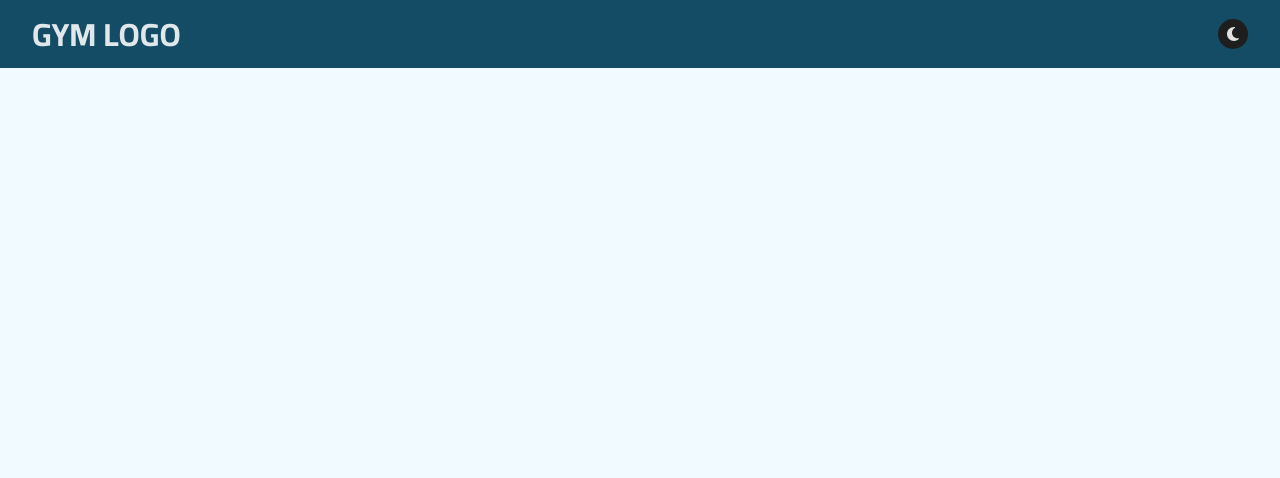
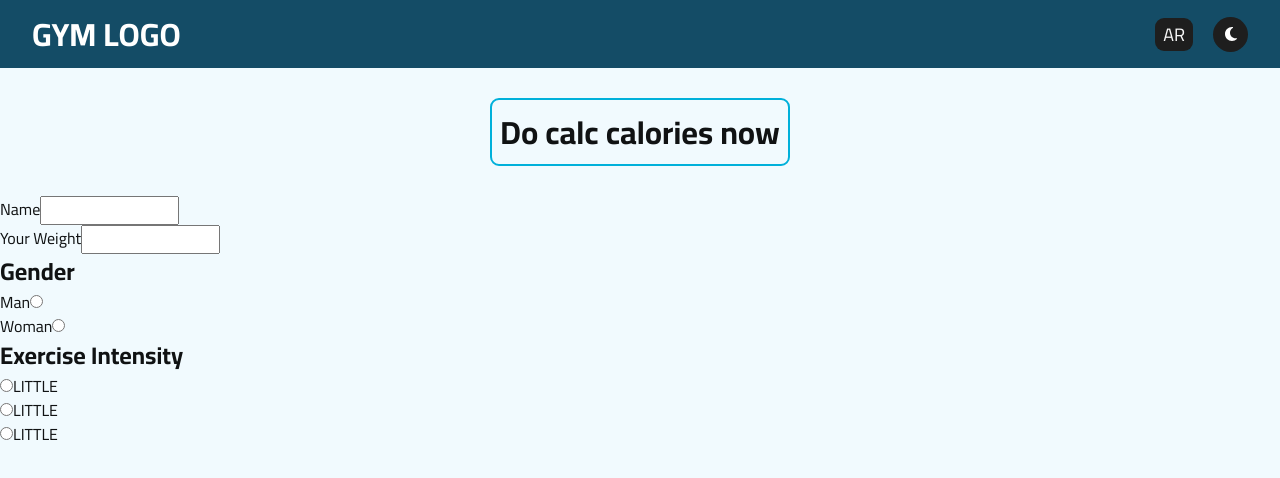
Before and after one commit to Youssef-Mhmoud/calc-calories, a React (Vite) app: page / in a window 1280 px wide. Shown: the top 478 px of the page. Built offline with nearby package versions, Linux system fonts and the light colour scheme.

Commit message:
Add Multiple language

```diff
--- a/package.json
+++ b/package.json
@@ -14,8 +14,10 @@
     "@fortawesome/free-brands-svg-icons": "^6.4.0",
     "@fortawesome/free-solid-svg-icons": "^6.4.0",
     "@fortawesome/react-fontawesome": "^0.2.0",
+    "i18next": "^23.2.1",
     "react": "^18.2.0",
     "react-dom": "^18.2.0",
+    "react-i18next": "^13.0.0",
     "react-router-dom": "^6.13.0",
     "sass": "^1.63.4"
   },
--- a/src/App.jsx
+++ b/src/App.jsx
@@ -2,6 +2,7 @@ import Navbar from "./components/Navbar";
 import "./App.scss";
 import { useContext } from "react";
 import { ThemeContext } from "./context/theme-context";
+import UserData from "./components/UserData";
 
 function App() {
   const { theme } = useContext(ThemeContext);
@@ -9,6 +10,7 @@ function App() {
   return (
     <div className={`${theme ? "App dark" : "App"}`}>
       <Navbar />
+      <UserData />
     </div>
   );
 }
--- a/src/App.scss
+++ b/src/App.scss
@@ -4,8 +4,16 @@
   height: 100vh;
 
   transition: 0.3s;
+
+  * {
+    color: #101213;
+  }
 }
 
 .dark {
   background-color: #0e3143;
+
+  * {
+    color: #fff;
+  }
 }
--- a/src/components/Navbar.jsx
+++ b/src/components/Navbar.jsx
@@ -3,9 +3,11 @@ import { ThemeContext } from "../context/theme-context";
 import "./Navbar.scss";
 import { useContext } from "react";
 import { faMoon, faSun } from "@fortawesome/free-solid-svg-icons";
+import { useTranslation } from "react-i18next";
 
 const Navbar = () => {
   const { theme, setTheme } = useContext(ThemeContext);
+  const [, i18n] = useTranslation();
 
   const changeTheme = () => {
     setTheme((prevTheme) => !prevTheme);
@@ -17,6 +19,28 @@ const Navbar = () => {
       </div>
       <nav className="navbar">
         <ul className="navbar__links">
+          <li className="btn">
+            {i18n.language === "en" && (
+              <button
+                onClick={() => {
+                  i18n.changeLanguage("ar");
+                }}
+                className="btn__lang"
+              >
+                AR
+              </button>
+            )}
+            {i18n.language === "ar" && (
+              <button
+                onClick={() => {
+                  i18n.changeLanguage("en");
+                }}
+                className="btn__lang"
+              >
+                EN
+              </button>
+            )}
+          </li>
           <li className="btn btn__dark-mode" onClick={changeTheme}>
             {theme ? (
               <FontAwesomeIcon icon={faSun} className="sun__icon" />
--- a/src/components/Navbar.scss
+++ b/src/components/Navbar.scss
@@ -6,16 +6,41 @@
   padding: 10px 32px;
   background-color: #144c66;
 
+  .logo {
+    h1 {
+      color: #fff;
+    }
+  }
+
   .navbar__links {
     display: flex;
+    align-items: center;
+    gap: 20px;
 
     list-style: none;
+
+    .btn__lang {
+      background-color: #1e1e1e;
+      padding: 0 8px;
+      border-radius: 9px;
+      border: none;
+      font-size: 18px;
+      color: #f7f7f7;
+
+      cursor: pointer;
+
+      transition: all 0.3s;
+
+      &:hover {
+        background-color: #161515;
+      }
+    }
 
     .btn__dark-mode {
       background-color: #1e1e1e;
 
-      width: 30px;
-      height: 30px;
+      width: 35px;
+      height: 35px;
 
       border-radius: 50%;
 
@@ -23,8 +48,17 @@
       align-items: center;
       justify-content: center;
 
-      .sun__icon {
-        color: #ffe066;
+      cursor: pointer;
+
+      transition: all 0.3s;
+      color: #fff;
+
+      * {
+        color: #fff;
+      }
+
+      &:hover {
+        background-color: #161515;
       }
     }
   }
--- /dev/null
+++ b/src/components/UserData.jsx
@@ -0,0 +1,54 @@
+import { useTranslation } from "react-i18next";
+import "./UserData.scss";
+
+const UserData = () => {
+  const [t] = useTranslation();
+  return (
+    <>
+      <h2 className="title">{t("title")}</h2>
+      <form action="">
+        {/* User Name */}
+        <div>
+          <label htmlFor="username">Name</label>
+          <input type="text" id="username" />
+        </div>
+        {/* BMR for men weight X 1 X 24*/}
+        {/* BMR for women weight X .9 X 24*/}
+        <div>
+          <label htmlFor="weight">Your Weight</label>
+          <input type="number" step="0.1" id="weight" />
+        </div>
+        {/* Gender */}
+        <div>
+          <h2 htmlFor="gender">Gender</h2>
+          <div>
+            <label htmlFor="man">Man</label>
+            <input type="radio" id="man" name="gender" value="man" />
+          </div>
+          <div>
+            <label htmlFor="woman">Woman</label>
+            <input type="radio" id="woman" name="gender" value="woman" />
+          </div>
+        </div>
+        {/* Level of Activity */}
+        <div className="box__activity">
+          <h2>Exercise Intensity</h2>
+          <div>
+            <input type="radio" id="little" value="little" name="activity" />
+            <label htmlFor="little">LITTLE</label>
+          </div>
+          <div>
+            <input type="radio" id="middle" value="middle" name="activity" />
+            <label htmlFor="middle">LITTLE</label>
+          </div>
+          <div>
+            <input type="radio" id="high" value="high" name="activity" />
+            <label htmlFor="high">LITTLE</label>
+          </div>
+        </div>
+      </form>
+    </>
+  );
+};
+
+export default UserData;
--- /dev/null
+++ b/src/components/UserData.scss
@@ -0,0 +1,11 @@
+.title {
+  text-align: center;
+  border: 2px solid #00b0da;
+
+  width: fit-content;
+  margin: 30px auto;
+  padding: 8px;
+  border-radius: 9px;
+
+  font-size: 32px;
+}
--- /dev/null
+++ b/src/i18n.js
@@ -0,0 +1,27 @@
+import i18n from "i18next";
+import { initReactI18next } from "react-i18next";
+
+import translationEN from "./langs/en.json";
+import translationAR from "./langs/ar.json";
+
+const resources = {
+  ar: {
+    translation: translationAR,
+  },
+  en: {
+    translation: translationEN,
+  },
+};
+
+i18n.use(initReactI18next).init({
+  resources,
+  lng: "en",
+  fallbackLng: "en",
+
+  interpolation: {
+    escapeValue: false,
+  },
+  react: {
+    useSuspense: false,
+  },
+});
--- /dev/null
+++ b/src/langs/ar.json
@@ -0,0 +1,3 @@
+{
+  "title": "قم بحساب سعراتك الحرارية الان"
+}
--- /dev/null
+++ b/src/langs/en.json
@@ -0,0 +1,3 @@
+{
+  "title": "Do calc calories now"
+}
--- a/src/main.jsx
+++ b/src/main.jsx
@@ -2,6 +2,7 @@ import React from "react";
 import ReactDOM from "react-dom/client";
 import App from "./App.jsx";
 import "./index.css";
+import "./i18n.js";
 import ThemeContextProvider from "./context/theme-context.jsx";
 
 ReactDOM.createRoot(document.getElementById("root")).render(
```
Also changed, not shown: 1 other file (tests, documents, lock files or other folders).
